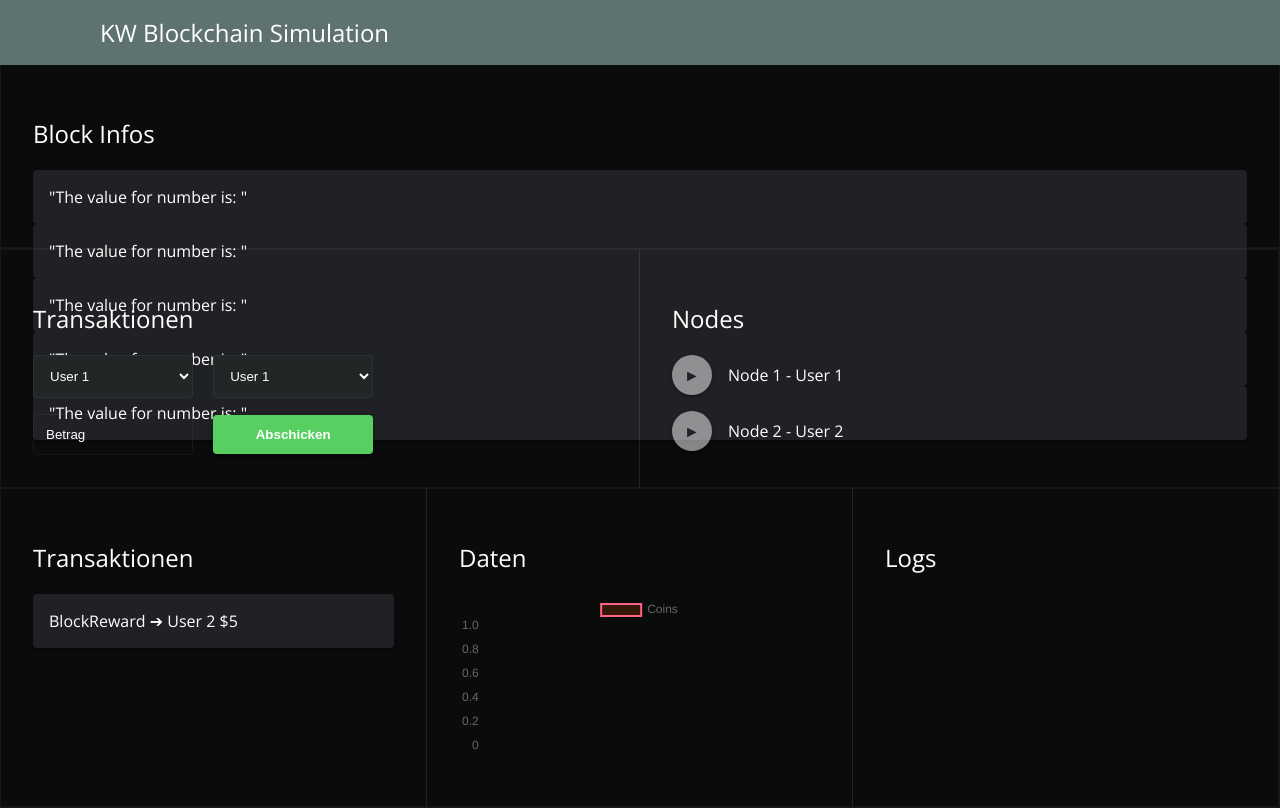
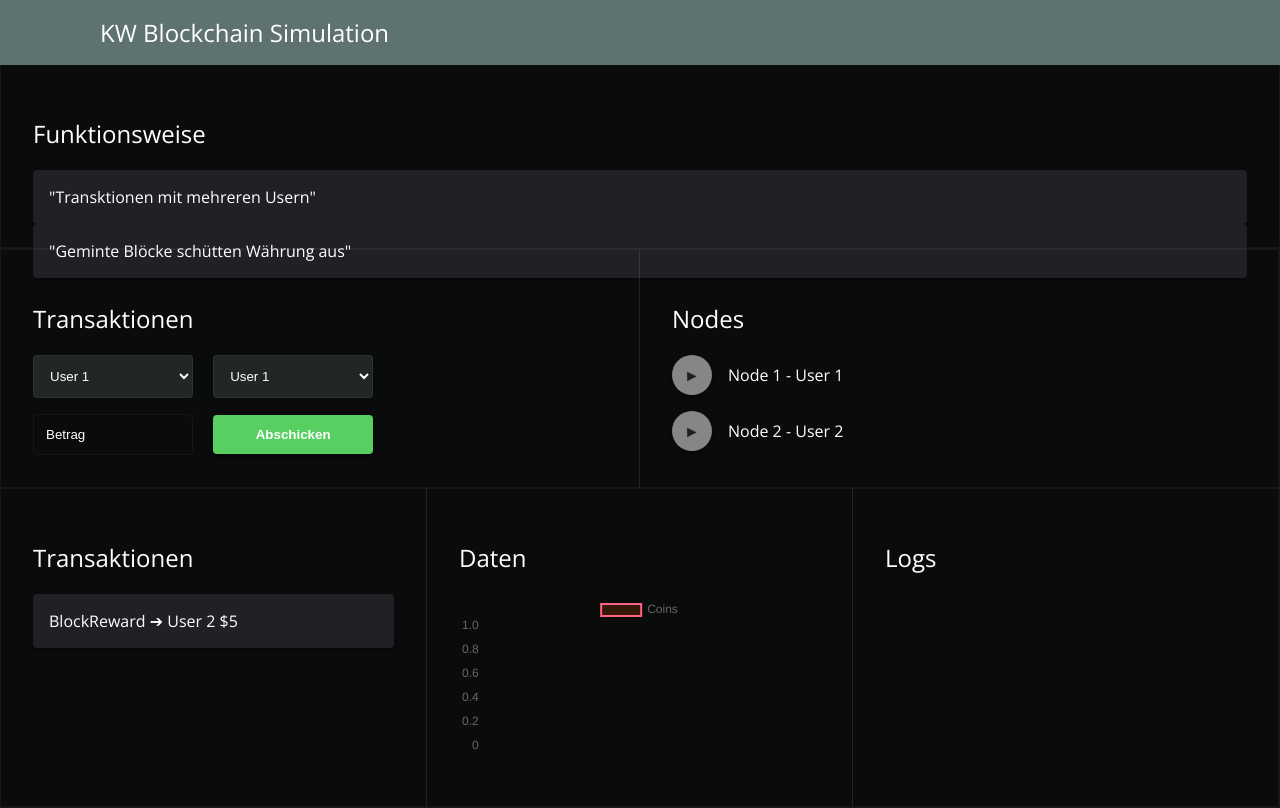
Before and after one commit to kIlI4NWE/KW-Blockchain-Simulation, a plain HTML site: page index.html in a window 1280 px wide. Drawn offline with nearby package versions, Linux system fonts and the light colour scheme.

Commit message:
index.html

```diff
--- a/index.html
+++ b/index.html
@@ -17,12 +17,9 @@
     <header>KW Blockchain Simulation</header>
     <div class="col-1400">
         <section class="width-25">
-            <h2>Block Infos</h2>
-            <div class="card">"The value for number is: " <span id="myText"></span></div>
-            <div class="card">"The value for number is: " <span id="myText"></span></div>
-            <div class="card">"The value for number is: " <span id="myText"></span></div>
-            <div class="card">"The value for number is: " <span id="myText"></span></div>
-            <div class="card">"The value for number is: " <span id="myText"></span></div>
+            <h2>Funktionsweise</h2>
+            <div class="card">"Transktionen mit mehreren Usern" <span id="myText"></span></div>
+            <div class="card">"Geminte Blöcke schütten Währung aus" <span id="myText"></span></div>
         </section>
         <section class="col">
             <div class="col-850">
```
